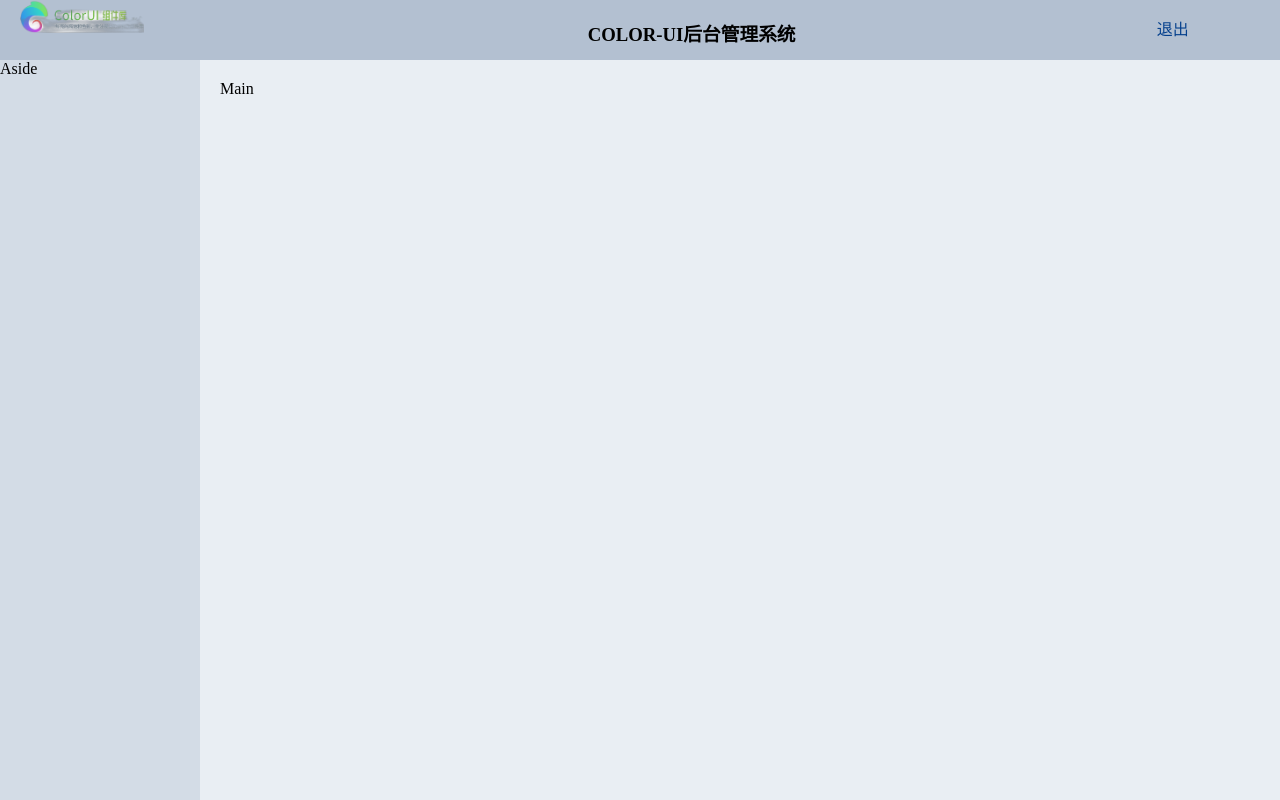
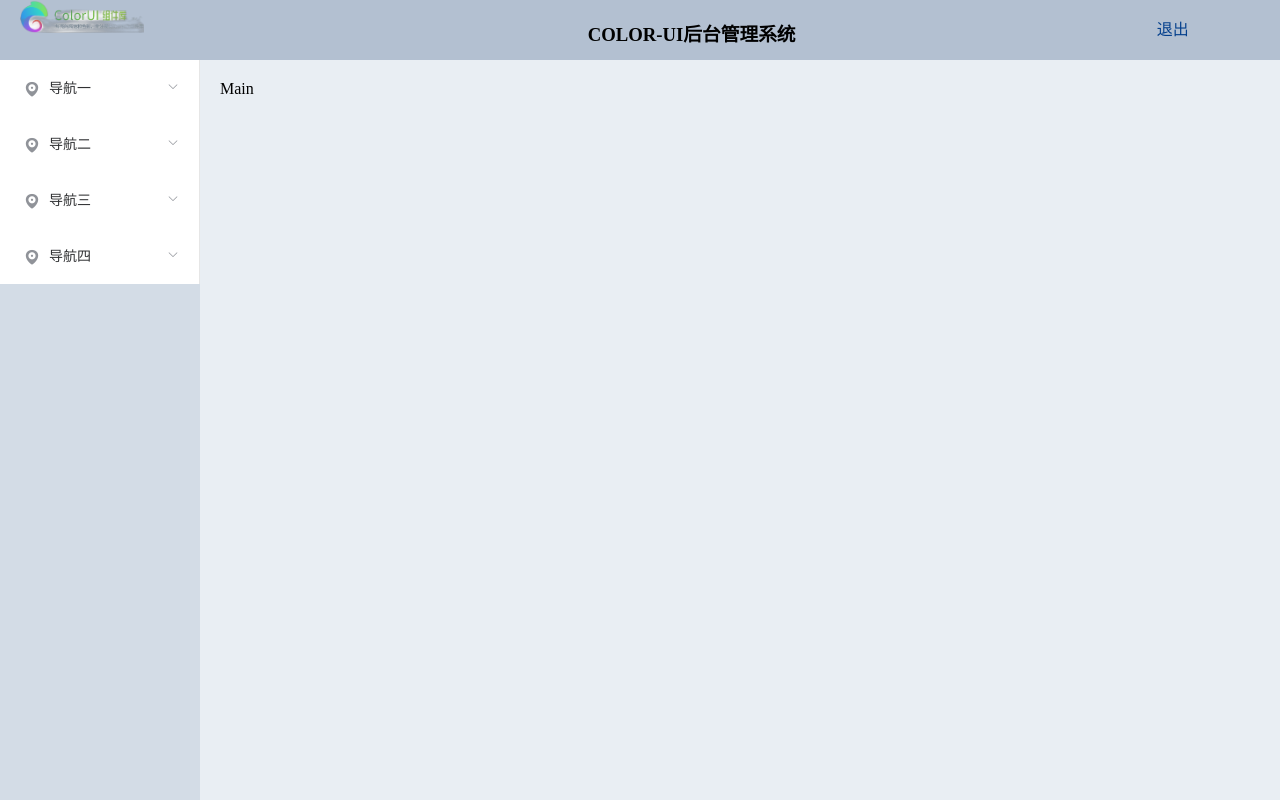
Before and after one commit to tianmin520/element-test, a Vue app: page /#/home in a window 1280 px wide. Built offline with nearby package versions, Linux system fonts and the light colour scheme.

Commit message:
完成导航条

```diff
--- a/src/components/home/home.vue
+++ b/src/components/home/home.vue
@@ -16,14 +16,99 @@
       </el-row>
     </el-header>
     <el-container>
-      <el-aside width="200px" class="Aside">Aside</el-aside>
+      <el-aside width="200px" class="Aside">
+        <el-menu
+      default-active="2"
+      unique-opened="true"
+      active-text-color="#f57555"
+      class="el-menu-vertical-demo"
+      @open="handleOpen"
+      @close="handleClose">
+      <el-submenu index="1">
+        <template slot="title">
+          <i class="el-icon-location"></i>
+          <span>导航一</span>
+        </template>
+        <el-menu-item-group>
+          <el-menu-item index="1-1">
+            <i class="el-icon-s-order"></i>
+            <span>分组一</span>
+          </el-menu-item>
+          <el-menu-item index="1-2">
+            <i class="el-icon-s-order"></i>
+            <span>分组一</span>
+          </el-menu-item>
+        </el-menu-item-group>
+
+      </el-submenu>
+      <el-submenu index="2">
+        <template slot="title">
+          <i class="el-icon-location"></i>
+          <span>导航二</span>
+        </template>
+        <el-menu-item-group>
+          <el-menu-item index="2-1">
+            <i class="el-icon-s-order"></i>
+            <span>分组一</span>
+          </el-menu-item>
+          <el-menu-item index="2-2">
+            <i class="el-icon-s-order"></i>
+            <span>分组一</span>
+          </el-menu-item>
+        </el-menu-item-group>
+      </el-submenu>
+      <el-submenu index="3">
+        <template slot="title">
+          <i class="el-icon-location"></i>
+          <span>导航三</span>
+        </template>
+        <el-menu-item-group>
+          <el-menu-item index="3-1">
+            <i class="el-icon-s-order"></i>
+            <span>分组一</span>
+          </el-menu-item>
+          <el-menu-item index="3-2">
+            <i class="el-icon-s-order"></i>
+            <span>分组一</span>
+          </el-menu-item>
+        </el-menu-item-group>
+      </el-submenu>
+      <el-submenu index="4">
+        <template slot="title">
+          <i class="el-icon-location"></i>
+          <span>导航四</span>
+        </template>
+        <el-menu-item-group>
+          <el-menu-item index="4-1">
+            <i class="el-icon-s-order"></i>
+            <span>分组一</span>
+          </el-menu-item>
+          <el-menu-item index="4-2">
+            <i class="el-icon-s-order"></i>
+            <span>分组一</span>
+          </el-menu-item>
+        </el-menu-item-group>
+      </el-submenu>
+
+
+    </el-menu>
+    </el-aside>
       <el-main class="Main">Main</el-main>
     </el-container>
   </el-container>
 </template>
 
 <script>
-export default {};
+export default {
+  methods: {
+      handleOpen(key, keyPath) {
+        console.log(key, keyPath);
+      },
+      handleClose(key, keyPath) {
+        console.log(key, keyPath);
+      }
+    }
+};
 </script>
 
 <style>
```
